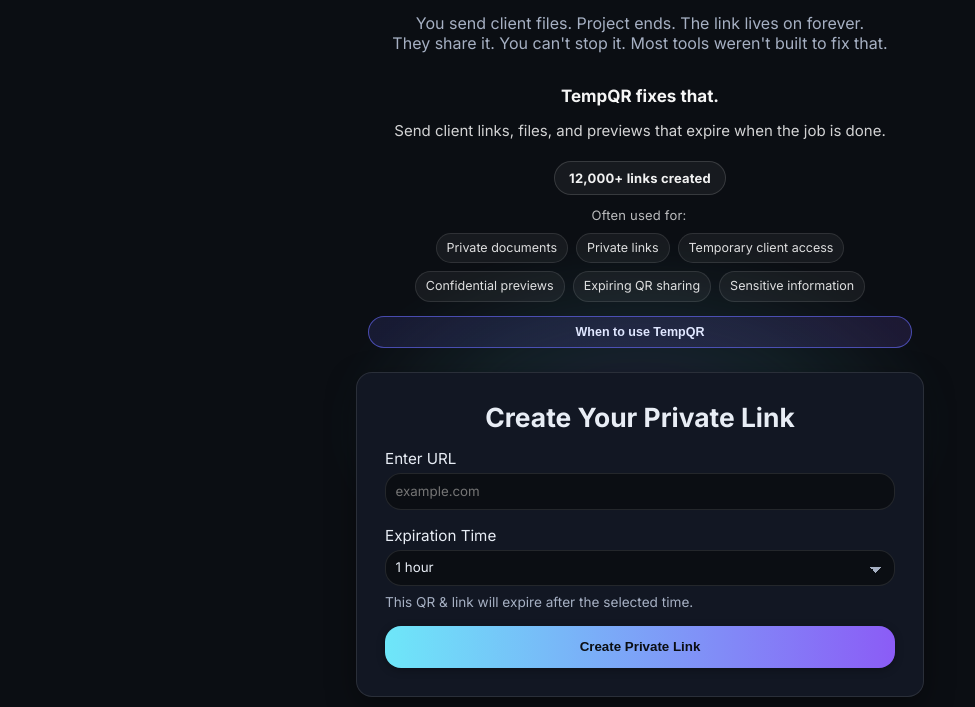
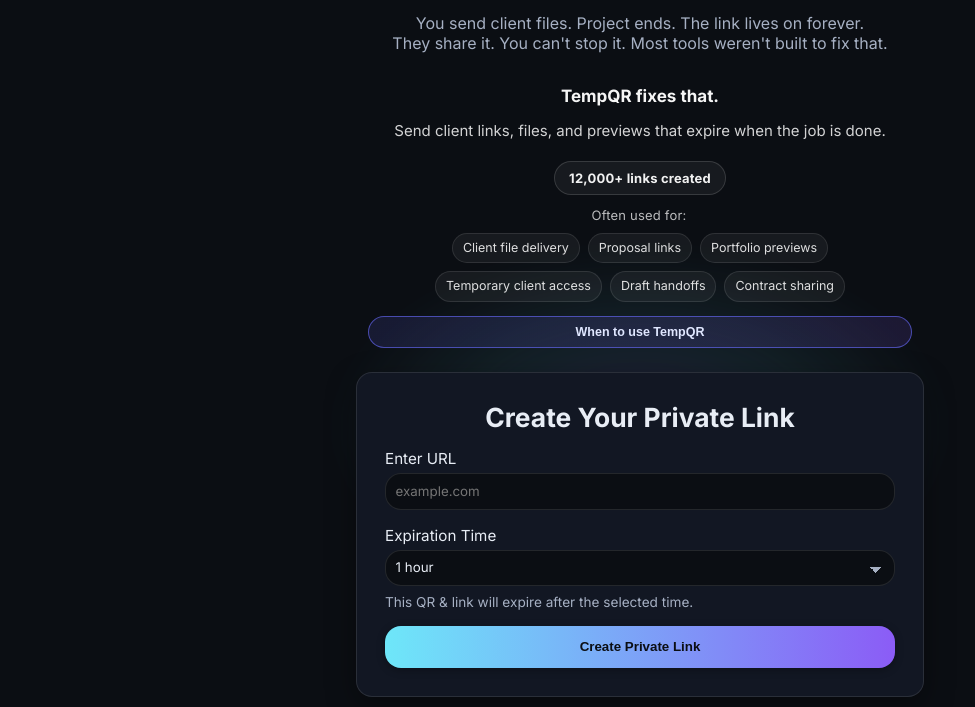
Before and after one commit to saasemail/qr-expiry-links, a website: page index.html in a window 1280 px wide. Shown: the part 93-800 px from the top of the page, without its empty margins (0-975 px from the left). Drawn offline with Linux system fonts and the light colour scheme.

Commit message:
new usecase

```diff
--- a/index.html
+++ b/index.html
@@ -541,12 +541,12 @@
     <div class="usecases-bar" aria-label="Use cases">
       <span class="usecases-label">Often used for:</span>
       <div class="usecase-chips">
-        <span class="chip">Private documents</span>
-        <span class="chip">Private links</span>
+        <span class="chip">Client file delivery</span>
+        <span class="chip">Proposal links</span>
+        <span class="chip">Portfolio previews</span>
         <span class="chip">Temporary client access</span>
-        <span class="chip">Confidential previews</span>
-        <span class="chip">Expiring QR sharing</span>
-        <span class="chip">Sensitive information</span>
+        <span class="chip">Draft handoffs</span>
+        <span class="chip">Contract sharing</span>
         <button type="button" class="usecases-more highlight-cta" id="usecasesOpenBtn" aria-haspopup="dialog" aria-controls="usecasesModalOverlay">When to use TempQR</button>
       </div>
     </div>
```
